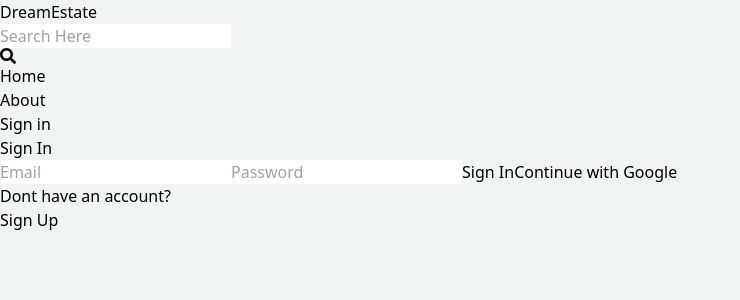
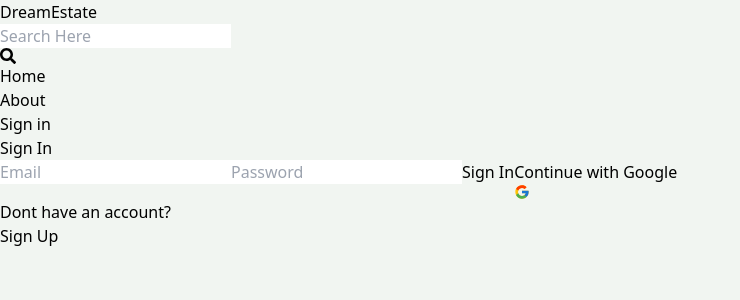
Before and after one commit to Saleem-Talha/Real-Estate, a React (Vite) app in the folder client/: page /sign-in in a window 1280 px wide. Shown: the top 300 px of the page, without its empty margins (0-740 px from the left). Built offline with nearby package versions, Linux system fonts and the light colour scheme; no server answers.

Commit message:
Ui Changes

```diff
--- a/client/src/components/OAuth.jsx
+++ b/client/src/components/OAuth.jsx
@@ -4,6 +4,7 @@ import { app } from '../firebase';
 import { useDispatch} from 'react-redux';
 import {signInSuccess} from '../redux/user/userSlice';
 import {useNavigate} from 'react-router-dom';
+import { FcGoogle } from "react-icons/fc";
 
 export default function OAuth() {
     const dispatch = useDispatch();
@@ -30,8 +31,11 @@ export default function OAuth() {
   }
 
   return (
-    <button onClick={handleGoogleClick} type='button' className='bg-red-700 text-white p-3 rounded-lg uppercase hover:opacity-95'>
-      Continue with Google
+    <button onClick={handleGoogleClick} type='button' className='bg-white text-black p-3 rounded-full hover:bg-gray-200 border '>
+      <div className='flex justify-center mx-auto'>
+      <span className='px-5'>Continue with Google</span>
+      <FcGoogle />
+      </div>
     </button>
   )
 }
```
